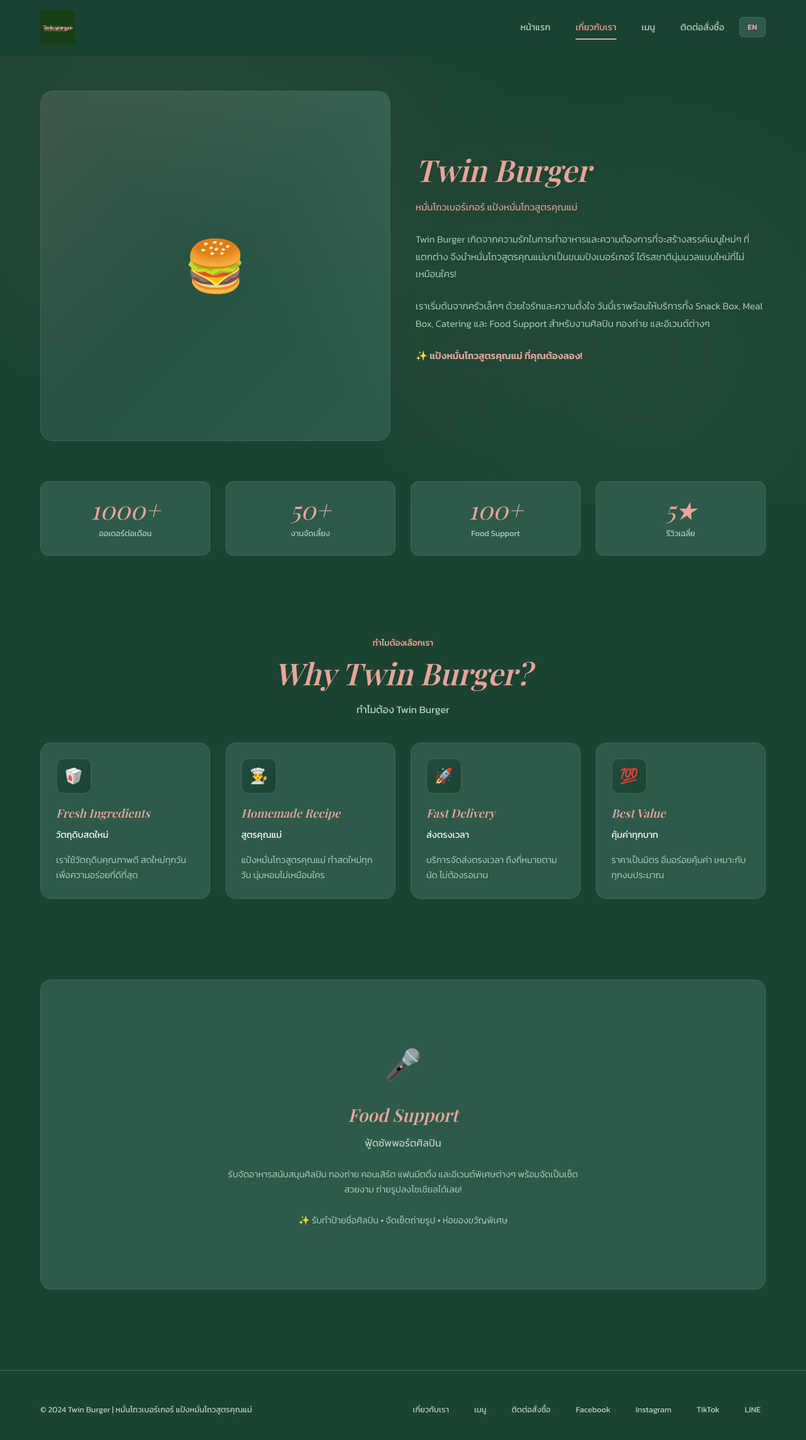
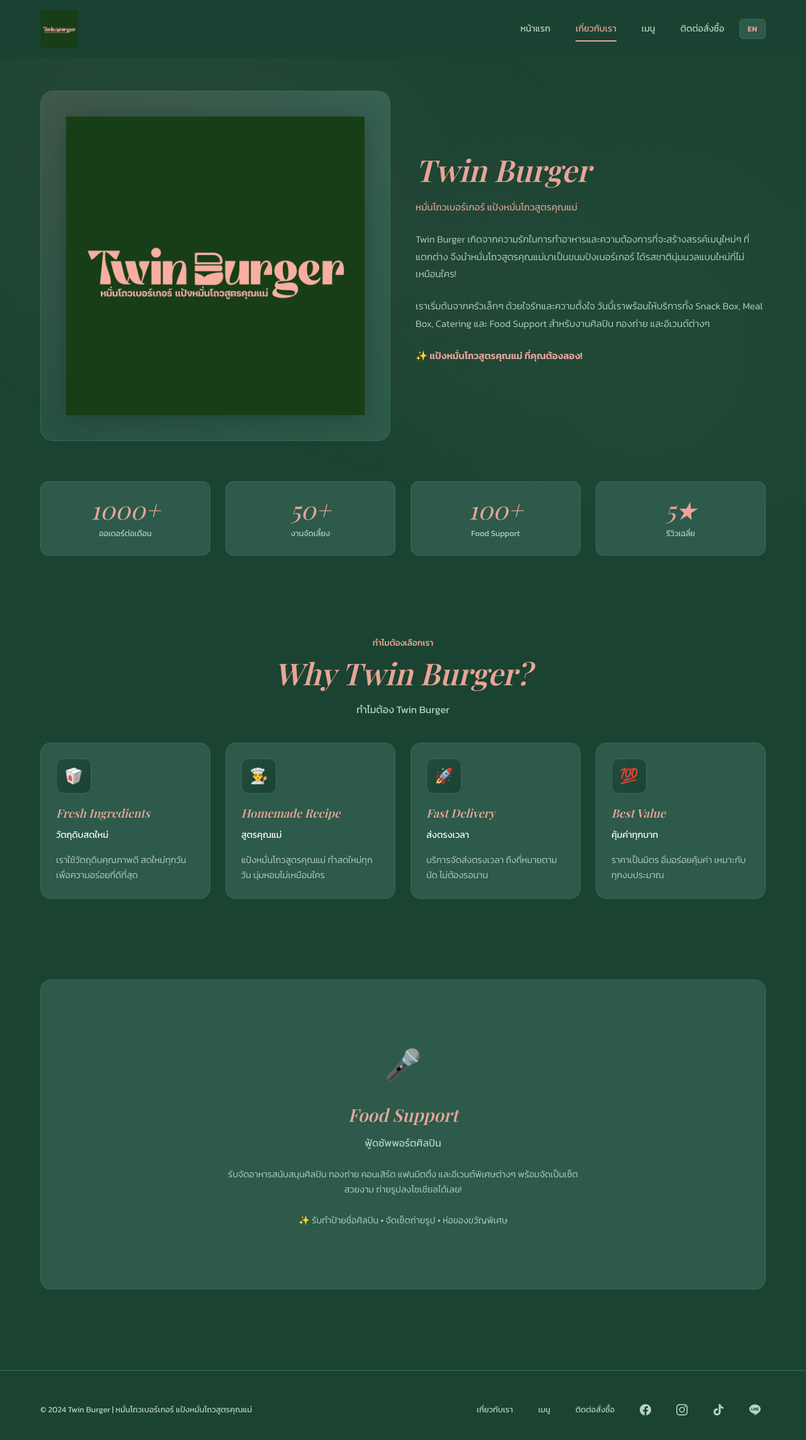
Before and after one commit to bovornjak/webapp, a React (Vite) app: page /about in a window 1280 px wide. Shown: the top 2286 px of the page at 63% size. Built offline with nearby package versions, Linux system fonts and the light colour scheme; a web font is replaced by a local one.

Commit message:
tweak UI

```diff
--- a/src/components/Footer.jsx
+++ b/src/components/Footer.jsx
@@ -1,5 +1,6 @@
 import { Link } from 'react-router-dom'
 import { useLanguage } from '../context/LanguageContext'
+import { FacebookIcon, InstagramIcon, TikTokIcon, LineIcon } from './SocialIcons'
 
 export default function Footer() {
   const { t } = useLanguage()
@@ -18,33 +19,37 @@ export default function Footer() {
             href="https://www.facebook.com/twinburger.bkk/"
             target="_blank"
             rel="noopener noreferrer"
-            className="footer-link"
+            className="footer-link footer-social"
+            aria-label="Facebook"
           >
-            Facebook
+            <FacebookIcon />
           </a>
           <a
             href="https://www.instagram.com/twinburger.bkk"
             target="_blank"
             rel="noopener noreferrer"
-            className="footer-link"
+            className="footer-link footer-social"
+            aria-label="Instagram"
           >
-            Instagram
+            <InstagramIcon />
           </a>
           <a
             href="https://www.tiktok.com/@twinburger.bkk"
             target="_blank"
             rel="noopener noreferrer"
-            className="footer-link"
+            className="footer-link footer-social"
+            aria-label="TikTok"
           >
-            TikTok
+            <TikTokIcon />
           </a>
           <a
             href="https://linktr.ee/twinburger"
             target="_blank"
             rel="noopener noreferrer"
-            className="footer-link"
+            className="footer-link footer-social"
+            aria-label="LINE"
           >
-            LINE
+            <LineIcon />
           </a>
         </div>
       </div>
--- a/src/components/Header.jsx
+++ b/src/components/Header.jsx
@@ -1,6 +1,7 @@
 import { useState, useEffect } from 'react'
 import { Link, NavLink } from 'react-router-dom'
 import { useLanguage } from '../context/LanguageContext'
+import { PhoneIcon, LineIcon } from './SocialIcons'
 
 export default function Header() {
   const [scrolled, setScrolled] = useState(false)
@@ -97,10 +98,10 @@ export default function Header() {
             {/* Mobile Contact Info */}
             <div className="nav-mobile-contact">
               <a href="tel:0944666498" className="nav-mobile-link">
-                📞 094-466-6498
+                <PhoneIcon /> <span>094-466-6498</span>
               </a>
               <a href="https://linktr.ee/twinburger" target="_blank" rel="noopener noreferrer" className="nav-mobile-link">
-                💬 LINE: @twinburger
+                <LineIcon /> <span>LINE: @twinburger</span>
               </a>
             </div>
           </nav>
--- /dev/null
+++ b/src/components/SocialIcons.jsx
@@ -0,0 +1,37 @@
+// Social Media SVG Icons
+
+export const PhoneIcon = () => (
+  <svg viewBox="0 0 24 24" fill="currentColor" width="20" height="20">
+    <path d="M6.62 10.79c1.44 2.83 3.76 5.14 6.59 6.59l2.2-2.2c.27-.27.67-.36 1.02-.24 1.12.37 2.33.57 3.57.57.55 0 1 .45 1 1V20c0 .55-.45 1-1 1-9.39 0-17-7.61-17-17 0-.55.45-1 1-1h3.5c.55 0 1 .45 1 1 0 1.25.2 2.45.57 3.57.11.35.03.74-.25 1.02l-2.2 2.2z"/>
+  </svg>
+)
+
+export const LineIcon = () => (
+  <svg viewBox="0 0 24 24" fill="currentColor" width="20" height="20">
+    <path d="M19.365 9.863c.349 0 .63.285.63.631 0 .345-.281.63-.63.63H17.61v1.125h1.755c.349 0 .63.283.63.63 0 .344-.281.629-.63.629h-2.386c-.345 0-.627-.285-.627-.629V8.108c0-.345.282-.63.627-.63h2.386c.349 0 .63.285.63.63 0 .349-.281.63-.63.63H17.61v1.125h1.755zm-3.855 3.016c0 .27-.174.51-.432.596-.064.021-.133.031-.199.031-.211 0-.391-.09-.51-.25l-2.443-3.317v2.94c0 .344-.279.629-.631.629-.346 0-.626-.285-.626-.629V8.108c0-.27.173-.51.43-.595.06-.023.136-.033.194-.033.195 0 .375.104.495.254l2.462 3.33V8.108c0-.345.282-.63.63-.63.345 0 .63.285.63.63v4.771zm-5.741 0c0 .344-.282.629-.631.629-.345 0-.627-.285-.627-.629V8.108c0-.345.282-.63.627-.63.349 0 .631.285.631.63v4.771zm-2.466.629H4.917c-.345 0-.63-.285-.63-.629V8.108c0-.345.285-.63.63-.63.348 0 .63.285.63.63v4.141h1.756c.348 0 .629.283.629.63 0 .344-.282.629-.629.629M24 10.314C24 4.943 18.615.572 12 .572S0 4.943 0 10.314c0 4.811 4.27 8.842 10.035 9.608.391.082.923.258 1.058.59.12.301.079.766.038 1.08l-.164 1.02c-.045.301-.24 1.186 1.049.645 1.291-.539 6.916-4.078 9.436-6.975C23.176 14.393 24 12.458 24 10.314"/>
+  </svg>
+)
+
+export const FacebookIcon = () => (
+  <svg viewBox="0 0 24 24" fill="currentColor" width="20" height="20">
+    <path d="M24 12.073c0-6.627-5.373-12-12-12s-12 5.373-12 12c0 5.99 4.388 10.954 10.125 11.854v-8.385H7.078v-3.47h3.047V9.43c0-3.007 1.792-4.669 4.533-4.669 1.312 0 2.686.235 2.686.235v2.953H15.83c-1.491 0-1.956.925-1.956 1.874v2.25h3.328l-.532 3.47h-2.796v8.385C19.612 23.027 24 18.062 24 12.073z"/>
+  </svg>
+)
+
+export const InstagramIcon = () => (
+  <svg viewBox="0 0 24 24" fill="currentColor" width="20" height="20">
+    <path d="M12 2.163c3.204 0 3.584.012 4.85.07 3.252.148 4.771 1.691 4.919 4.919.058 1.265.069 1.645.069 4.849 0 3.205-.012 3.584-.069 4.849-.149 3.225-1.664 4.771-4.919 4.919-1.266.058-1.644.07-4.85.07-3.204 0-3.584-.012-4.849-.07-3.26-.149-4.771-1.699-4.919-4.92-.058-1.265-.07-1.644-.07-4.849 0-3.204.013-3.583.07-4.849.149-3.227 1.664-4.771 4.919-4.919 1.266-.057 1.645-.069 4.849-.069zM12 0C8.741 0 8.333.014 7.053.072 2.695.272.273 2.69.073 7.052.014 8.333 0 8.741 0 12c0 3.259.014 3.668.072 4.948.2 4.358 2.618 6.78 6.98 6.98C8.333 23.986 8.741 24 12 24c3.259 0 3.668-.014 4.948-.072 4.354-.2 6.782-2.618 6.979-6.98.059-1.28.073-1.689.073-4.948 0-3.259-.014-3.667-.072-4.947-.196-4.354-2.617-6.78-6.979-6.98C15.668.014 15.259 0 12 0zm0 5.838a6.162 6.162 0 100 12.324 6.162 6.162 0 000-12.324zM12 16a4 4 0 110-8 4 4 0 010 8zm6.406-11.845a1.44 1.44 0 100 2.881 1.44 1.44 0 000-2.881z"/>
+  </svg>
+)
+
+export const TikTokIcon = () => (
+  <svg viewBox="0 0 24 24" fill="currentColor" width="20" height="20">
+    <path d="M12.525.02c1.31-.02 2.61-.01 3.91-.02.08 1.53.63 3.09 1.75 4.17 1.12 1.11 2.7 1.62 4.24 1.79v4.03c-1.44-.05-2.89-.35-4.2-.97-.57-.26-1.1-.59-1.62-.93-.01 2.92.01 5.84-.02 8.75-.08 1.4-.54 2.79-1.35 3.94-1.31 1.92-3.58 3.17-5.91 3.21-1.43.08-2.86-.31-4.08-1.03-2.02-1.19-3.44-3.37-3.65-5.71-.02-.5-.03-1-.01-1.49.18-1.9 1.12-3.72 2.58-4.96 1.66-1.44 3.98-2.13 6.15-1.72.02 1.48-.04 2.96-.04 4.44-.99-.32-2.15-.23-3.02.37-.63.41-1.11 1.04-1.36 1.75-.21.51-.15 1.07-.14 1.61.24 1.64 1.82 3.02 3.5 2.87 1.12-.01 2.19-.66 2.77-1.61.19-.33.4-.67.41-1.06.1-1.79.06-3.57.07-5.36.01-4.03-.01-8.05.02-12.07z"/>
+  </svg>
+)
+
+export const ClockIcon = () => (
+  <svg viewBox="0 0 24 24" fill="currentColor" width="20" height="20">
+    <path d="M12 2C6.5 2 2 6.5 2 12s4.5 10 10 10 10-4.5 10-10S17.5 2 12 2zm0 18c-4.41 0-8-3.59-8-8s3.59-8 8-8 8 3.59 8 8-3.59 8-8 8zm.5-13H11v6l5.2 3.2.8-1.3-4.5-2.7V7z"/>
+  </svg>
+)
--- a/src/pages/About.jsx
+++ b/src/pages/About.jsx
@@ -23,7 +23,13 @@ export default function About() {
       <section className="about-hero">
         <div className="container">
           <div className="about-grid">
-            <div className="about-image"></div>
+            <div className="about-image">
+              <img
+                src="/logo.png"
+                alt="Twin Burger Logo"
+                className="about-logo-image"
+              />
+            </div>
             <div className="about-content">
               <h1>{t.about.title}</h1>
               <p className="title-thai">{t.about.subtitle}</p>
--- a/src/pages/Home.jsx
+++ b/src/pages/Home.jsx
@@ -1,5 +1,6 @@
 import { Link } from 'react-router-dom'
 import { useLanguage } from '../context/LanguageContext'
+import { PhoneIcon, LineIcon } from '../components/SocialIcons'
 
 export default function Home() {
   const { t } = useLanguage()
@@ -17,15 +18,17 @@ export default function Home() {
       <section className="hero">
         <div className="container">
           <div className="hero-content">
-            <div className="hero-badge animate-fade-in">
+            {/* Hero Logo */}
+            <div className="hero-logo animate-fade-in">
+              <img
+                src="/logo.png"
+                alt="Twin Burger - หมั่นโถวเบอร์เกอร์ แป้งหมั่นโถวสูตรคุณแม่"
+                className="hero-logo-image"
+              />
+            </div>
+            <div className="hero-badge animate-fade-in animate-delay-1">
               {t.home.badge}
             </div>
-            <h1 className="hero-title animate-fade-in animate-delay-1">
-              {t.home.title}
-            </h1>
-            <p className="hero-title-thai animate-fade-in animate-delay-1">
-              {t.home.subtitle}
-            </p>
             <p className="hero-description animate-fade-in animate-delay-2">
               {t.home.description}
             </p>
@@ -98,22 +101,31 @@ export default function Home() {
       <section className="section">
         <div className="container">
           <div
-            className="card"
+            className="card cta-card"
             style={{
               textAlign: 'center',
               padding: 'var(--space-2xl)',
               background: 'linear-gradient(135deg, var(--color-bg-card) 0%, var(--color-bg-elevated) 100%)'
             }}
           >
-            <p style={{ fontSize: '3rem', marginBottom: 'var(--space-md)' }} className="animate-float">🍔</p>
+            <img
+              src="/logo.png"
+              alt="Twin Burger"
+              className="cta-logo animate-float"
+            />
             <h2 className="section-title" style={{ marginBottom: 'var(--space-sm)' }}>
               {t.home.ctaTitle}
             </h2>
             <p className="section-title-thai" style={{ marginBottom: 'var(--space-sm)' }}>
               {t.home.ctaSubtitle}
             </p>
-            <p style={{ color: 'var(--color-text-muted)', marginBottom: 'var(--space-lg)' }}>
-              📞 094-466-6498 | LINE: @twinburger
+            <p className="cta-contact" style={{ color: 'var(--color-text-muted)', marginBottom: 'var(--space-lg)', display: 'flex', alignItems: 'center', justifyContent: 'center', gap: 'var(--space-md)', flexWrap: 'wrap' }}>
+              <span style={{ display: 'inline-flex', alignItems: 'center', gap: '6px' }}>
+                <PhoneIcon /> 094-466-6498
+              </span>
+              <span style={{ display: 'inline-flex', alignItems: 'center', gap: '6px' }}>
+                <LineIcon /> @twinburger
+              </span>
             </p>
             <Link to="/contact" className="btn btn-primary">
               {t.home.ctaButton}
--- a/src/styles/index.css
+++ b/src/styles/index.css
@@ -128,7 +128,7 @@ img {
 }
 
 .logo-image {
-  height: 55px;
+  height: 60px;
   width: auto;
 }
 
@@ -280,7 +280,37 @@ img {
 .hero-content {
   position: relative;
   z-index: 1;
-  max-width: 700px;
+  max-width: 900px;
+  width: 100%;
+}
+
+/* Hero Logo */
+.hero-logo {
+  margin-bottom: var(--space-lg);
+  width: 100%;
+}
+
+.hero-logo-image {
+  max-width: 100%;
+  width: 100%;
+  height: auto;
+  filter: drop-shadow(0 10px 30px rgba(0, 0, 0, 0.3));
+}
+
+/* CTA Logo */
+.cta-logo {
+  max-width: 280px;
+  width: 100%;
+  height: auto;
+  margin: 0 auto var(--space-lg);
+  display: block;
+  filter: drop-shadow(0 5px 20px rgba(0, 0, 0, 0.2));
+}
+
+.cta-contact svg {
+  width: 18px;
+  height: 18px;
+  color: var(--color-primary);
 }
 
 .hero-badge {
@@ -627,6 +657,10 @@ img {
   position: relative;
   overflow: hidden;
   border: 1px solid var(--color-border);
+  display: flex;
+  align-items: center;
+  justify-content: center;
+  padding: var(--space-lg);
 }
 
 .about-image::before {
@@ -636,15 +670,15 @@ img {
   background:
     linear-gradient(135deg, rgba(232, 165, 152, 0.15) 0%, transparent 50%),
     linear-gradient(225deg, rgba(201, 228, 202, 0.1) 0%, transparent 50%);
+  pointer-events: none;
 }
 
-.about-image::after {
-  content: '🍔';
-  position: absolute;
-  top: 50%;
-  left: 50%;
-  transform: translate(-50%, -50%);
-  font-size: 5rem;
+.about-logo-image {
+  max-width: 100%;
+  height: auto;
+  position: relative;
+  z-index: 1;
+  filter: drop-shadow(0 5px 20px rgba(0, 0, 0, 0.2));
 }
 
 .about-content h1 {
@@ -763,6 +797,14 @@ img {
   justify-content: center;
   font-size: 1.15rem;
   flex-shrink: 0;
+  color: var(--color-primary);
+  transition: var(--transition-fast);
+}
+
+.contact-item:hover .contact-icon {
+  background: var(--color-primary);
+  color: var(--color-bg);
+  border-color: var(--color-primary);
 }
 
 .contact-text {
@@ -880,6 +922,17 @@ img {
 .footer-link:hover,
 .footer-link:active {
   color: var(--color-primary);
+}
+
+.footer-social {
+  display: flex;
+  align-items: center;
+  justify-content: center;
+}
+
+.footer-social svg {
+  width: 18px;
+  height: 18px;
 }
 
 /* Animations */
@@ -1022,6 +1075,15 @@ img {
     color: var(--color-text-muted);
     font-size: 0.95rem;
     padding: var(--space-sm) 0;
+    display: flex;
+    align-items: center;
+    gap: var(--space-sm);
+  }
+
+  .nav-mobile-link svg {
+    width: 18px;
+    height: 18px;
+    color: var(--color-primary);
   }
 
   .nav-lang-toggle {
@@ -1070,9 +1132,17 @@ img {
     padding: var(--space-lg) 0 var(--space-xl);
   }
 
+  .hero-logo-image {
+    max-width: 100%;
+  }
+
   .hero-badge {
     font-size: 0.75rem;
     padding: 6px var(--space-sm);
+  }
+
+  .cta-logo {
+    max-width: 200px;
   }
 
   .btn-group {
```
Also changed, not shown: src/pages/Contact.jsx (+7 -6 lines), public/favicon.svg.
